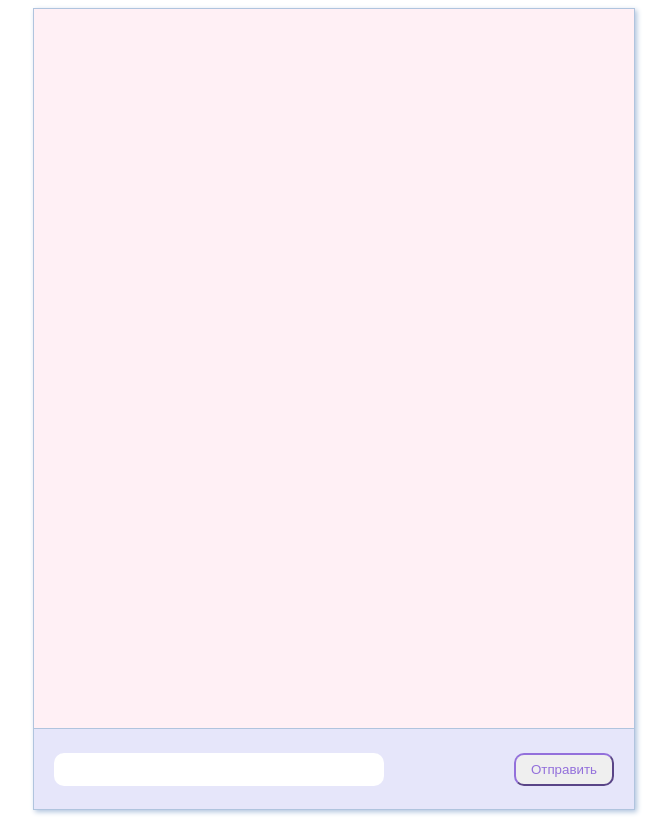
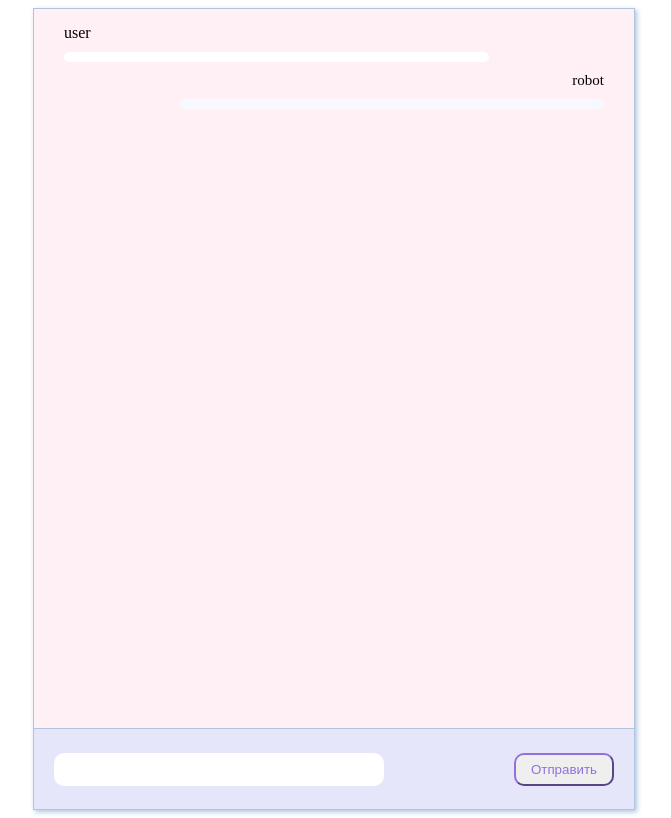
Before and after one commit to mysunlight86/social-network, a React (Create React App) app: page / in a window 1280 px wide. Both pictures are taken after a click on the button "Отправить". Shown: the whole page, without its empty margins (306-977 px from the left). Built offline with nearby package versions, Linux system fonts and the light colour scheme.

Commit message:
feat: добавить и стилозовать сообщения от робота и добавлять сообщения в список в виде объектов

```diff
--- a/src/components/App/App.js
+++ b/src/components/App/App.js
@@ -8,7 +8,7 @@ function App() {
   const [messageList, setMessageList] = useState([]);
 
   const onSendMessage = () => {
-    setMessageList((prev) => [...prev, inputMessage]);
+    setMessageList((prev) => [...prev, {text: inputMessage, author: 'user'}, {text: inputMessage, author: 'robot'}]);
     setInputMessage("");
   };
 
--- a/src/components/Message/Message.css
+++ b/src/components/Message/Message.css
@@ -1,4 +1,30 @@
+.author-message {
+    font-size: 15px;
+    color: black;
+}
+
+.author-robot {
+    text-align: right;
+}
+
 .message {
+    font-size: 20px;
+    padding: 5px 10px;
+    border-radius: 10px;
+    width: 75%;
+}
+
+.user-message {
     color: blue;
-    font-size: 20px;
+    background-color: white;
+    padding: 5px 10px;
+    border-radius: 10px;
+    width: 75%;
 }
+
+.robot-message {
+    color: mediumpurple;
+    text-align: right;
+    background-color: ghostwhite;
+    margin-left: auto;
+}
--- a/src/components/Message/Message.js
+++ b/src/components/Message/Message.js
@@ -2,7 +2,10 @@ import './Message.css';
 
 const Message = (props) => {
     return (
-        <div className="message">{props.text}</div>
+        <>
+            <span className={`author-message${props.author === 'robot' && ' author-robot'}`}>{props.author}</span>
+            <div className={`message ${props.author === 'user' ? 'user-message' : 'robot-message'}`}>{props.text}</div>
+        </>
     );
 };
 
--- a/src/components/MessageList/MessageList.css
+++ b/src/components/MessageList/MessageList.css
@@ -5,4 +5,7 @@
     background-color: lavenderblush;
     box-sizing: border-box;
     padding: 15px 30px;
+    display: flex;
+    flex-direction: column;
+    row-gap: 10px;
 }
--- a/src/components/MessageList/MessageList.js
+++ b/src/components/MessageList/MessageList.js
@@ -4,12 +4,10 @@ import Message from '../Message/Message';
 const MessageList = (props) => {
     return (
         <div className="message-list">
-        {props.list.map((message, i) => (
-          <div key={i}>
-            <Message text={message} />
-          </div>
-        ))}
-      </div>
+            {props.list.map((message, i) => (
+                <Message key={i} text={message.text} author={message.author} />
+            ))}
+        </div>
     );
 };
 
```
